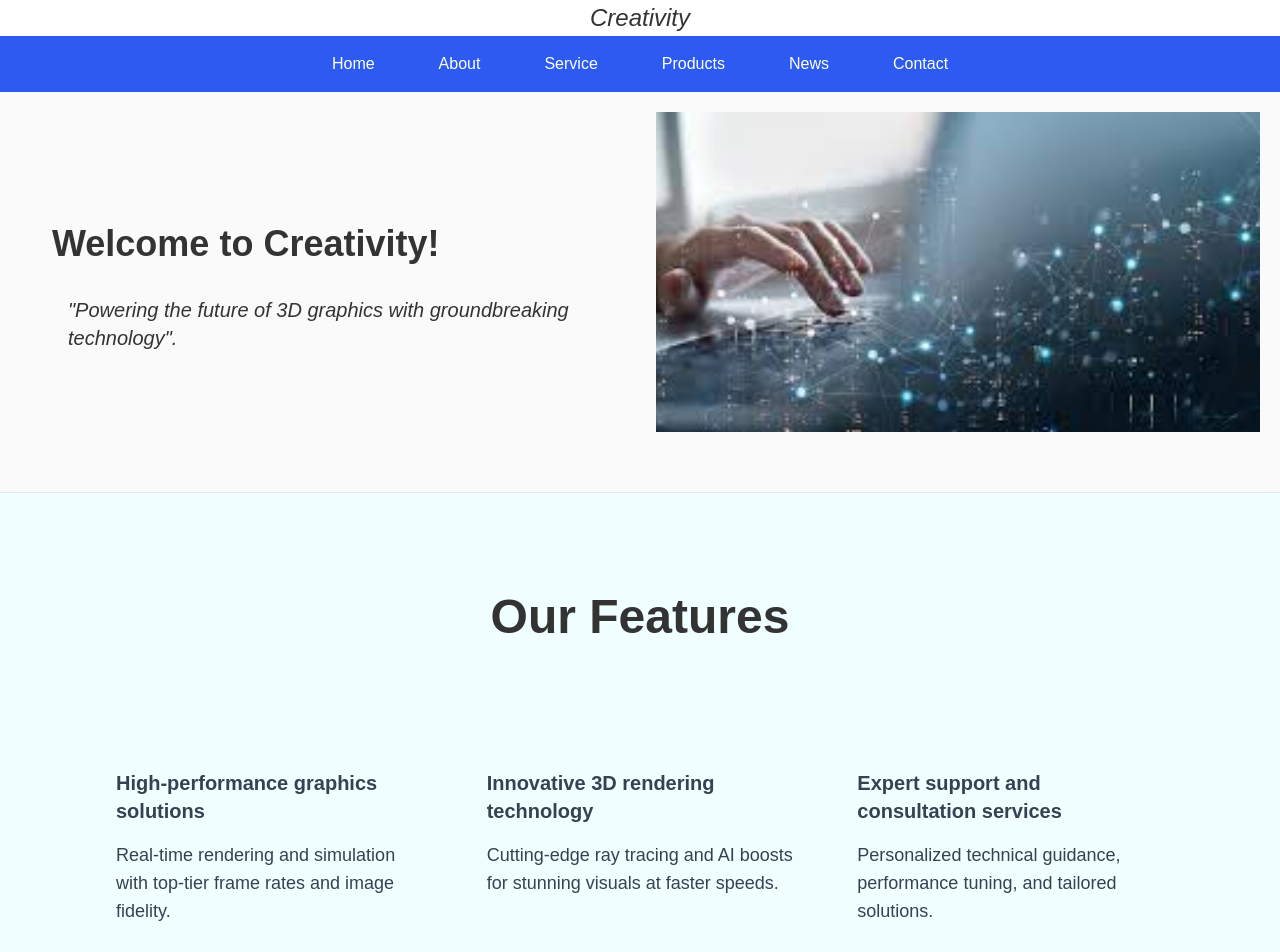
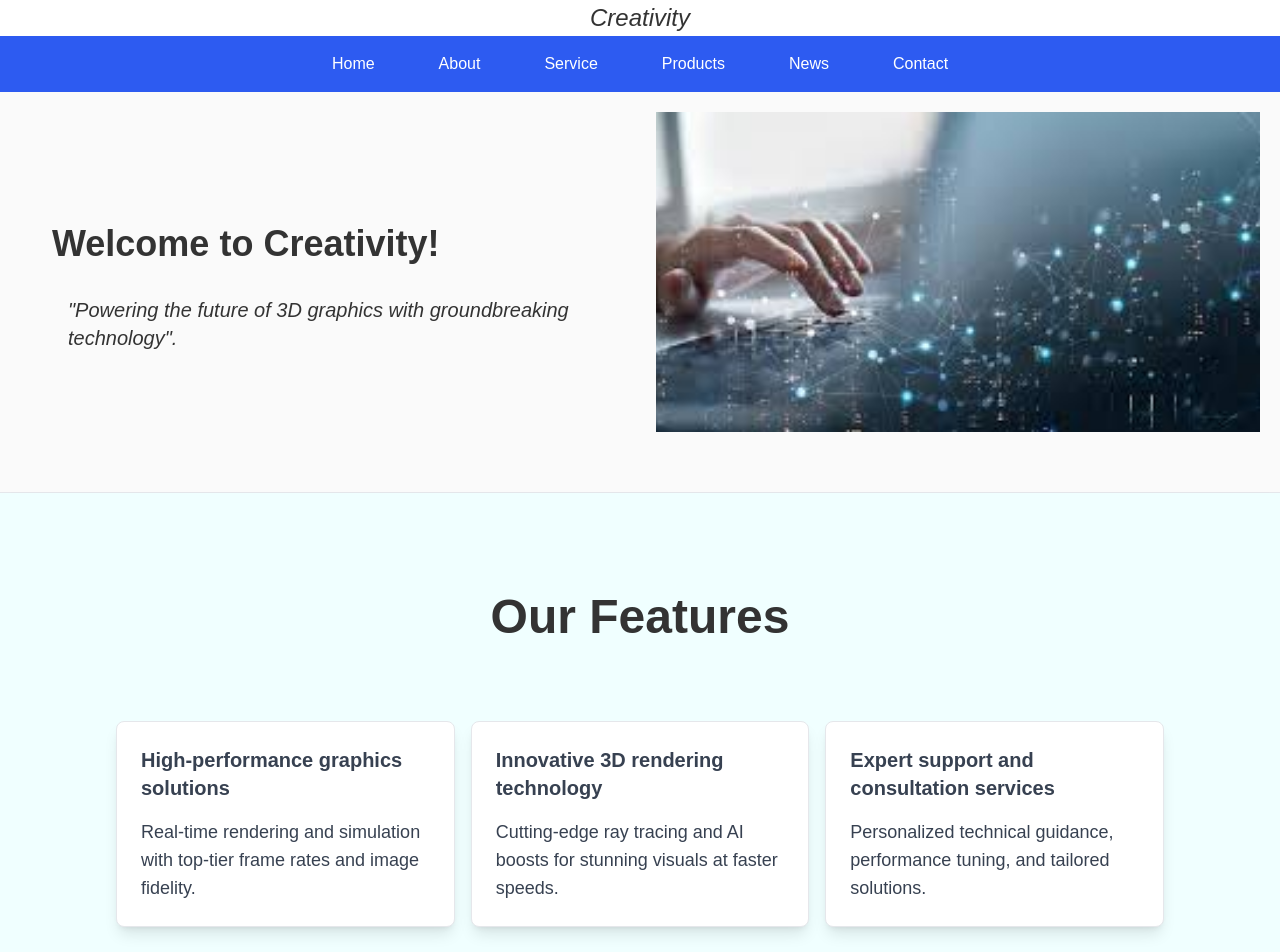
Before and after one commit to Walkerjack4396/ITEC3020-Assignment2, a plain HTML site: page index.html in a window 1280 px wide. Shown: the top 952 px of the page. Drawn offline with nearby package versions, Linux system fonts and the light colour scheme.

Commit message:
styling modified

```diff
--- a/index.html
+++ b/index.html
@@ -66,13 +66,15 @@
       <section class="container shadow-lg" id="feature-container">
         <div class="ml-24 mr-24 items-center">
           <!-- Feature title -->
-          <h2 class="text-5xl font-bold text-left p-20 mb-12 text-center">
+          <h2 class="text-5xl font-bold text-left p-20 text-center">
             Our Features
           </h2>
           <!-- Grid layout -->
-          <ul class="grid grid-cols-3 text-lg text-gray-700 gap-16">
+          <ul class="grid grid-cols-3 text-lg text-gray-700 gap-4">
             <!-- Overview with Brand visual -->
-            <li>
+            <li
+              class="bg-white border bord-gray-600 p-6 rounded-lg shadow-lg hover:scale-105"
+            >
               <!-- feature 1 -->
               <h3 class="text-xl font-semibold mb-4">
                 High-performance graphics solutions
@@ -82,7 +84,10 @@
                 image fidelity.
               </p>
             </li>
-            <li>
+
+            <li
+              class="bg-white border bord-gray-600 p-6 rounded-lg shadow-lg hover:scale-105"
+            >
               <!-- feature 2 -->
               <h3 class="text-xl font-semibold mb-4">
                 Innovative 3D rendering technology
@@ -92,7 +97,9 @@
                 faster speeds.
               </p>
             </li>
-            <li>
+            <li
+              class="bg-white border bord-gray-600 p-6 rounded-lg shadow-lg hover:scale-105"
+            >
               <!-- feature 3 -->
               <h3 class="text-xl font-semibold mb-4">
                 Expert support and consultation services
```
Also changed, not shown: about.html (+2 -2 lines), service.html (+5 -7 lines).
